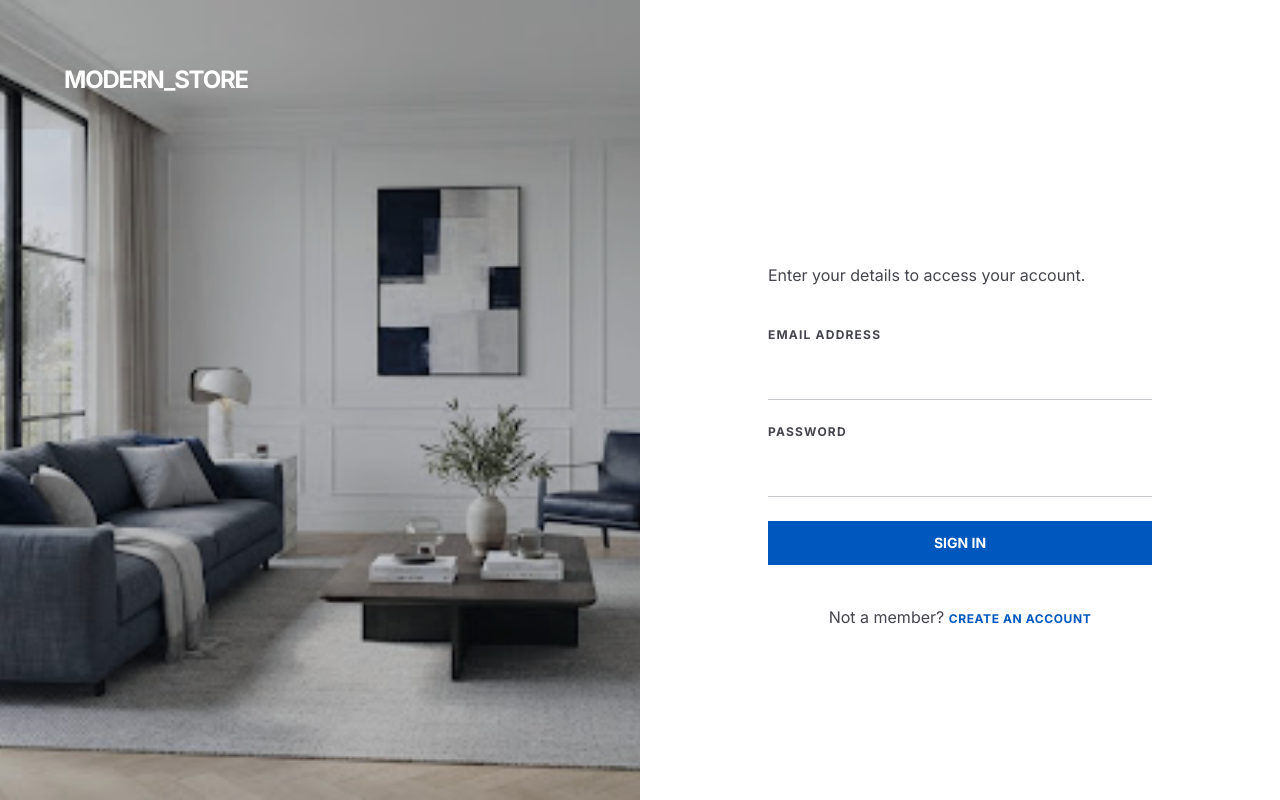
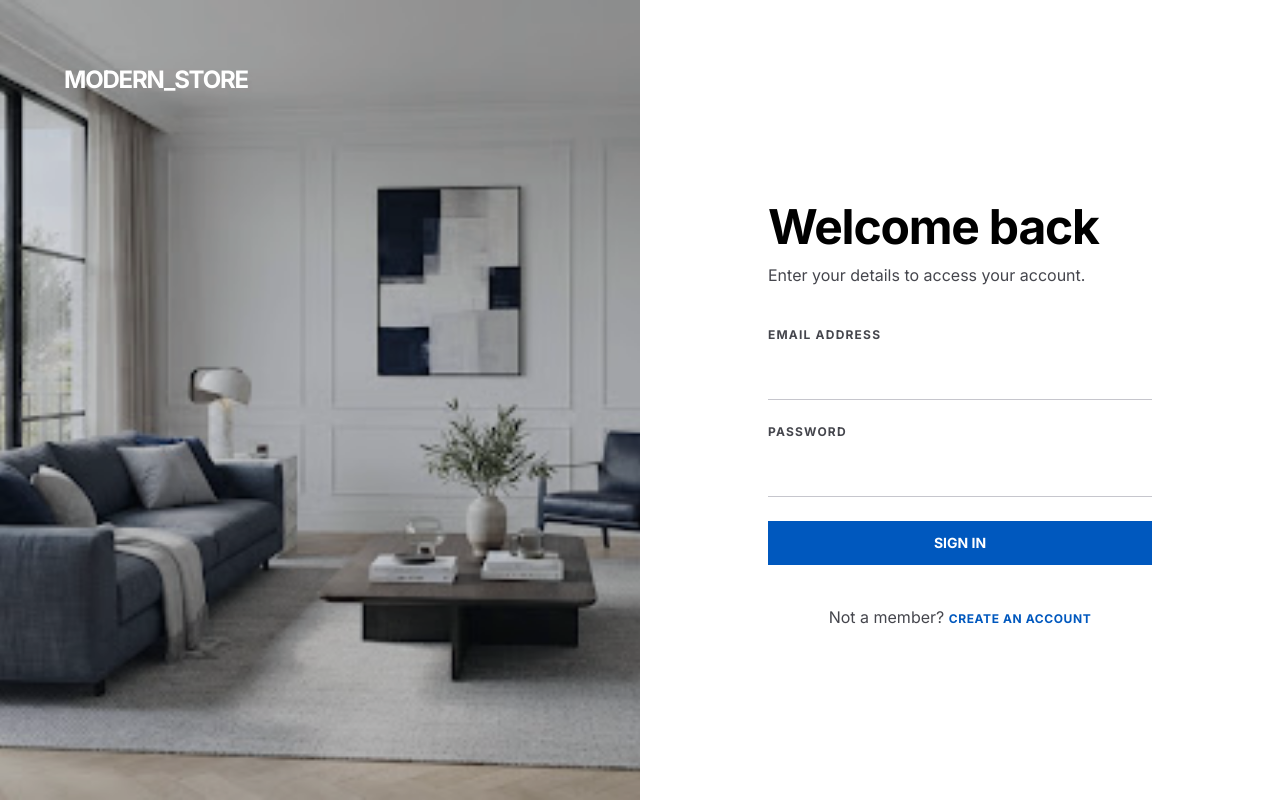
Before and after one commit to mfaizhussain/modern_store, a React (Vite) app: page /auth/login in a window 1280 px wide. Built offline with nearby package versions, Linux system fonts and the light colour scheme.

Commit message:
revert: restore previous store styling

```diff
--- a/src/index.css
+++ b/src/index.css
@@ -2,8 +2,6 @@
 @import "tailwindcss";
 @theme { --font-sans: "Inter", ui-sans-serif, system-ui, sans-serif; }
 * { box-sizing: border-box; }
-html, body, #root { min-height: 100%; background: #000; }
-html { font-family: "Inter", ui-sans-serif, system-ui, sans-serif; color-scheme: dark; }
-body { margin: 0; }
+html { font-family: "Inter", ui-sans-serif, system-ui, sans-serif; }
 button, a { -webkit-tap-highlight-color: transparent; }
 .material-symbols-outlined { font-variation-settings: 'FILL' 0, 'wght' 400, 'GRAD' 0, 'opsz' 24; line-height: 1; }
```
